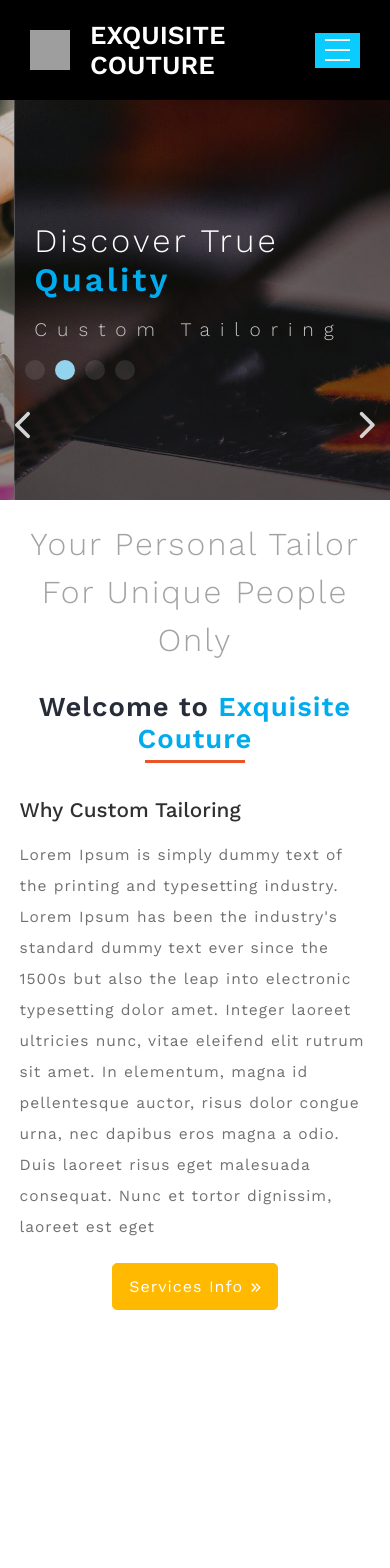
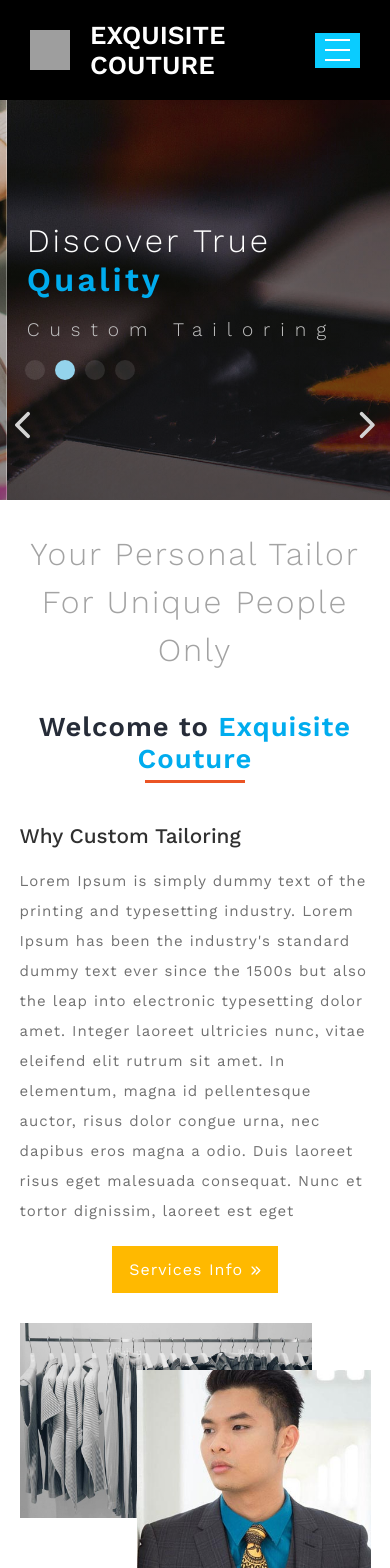
Before and after one commit to Dipsaint1/Exquisite-Couture, a React (Create React App) app: page / in a window 390 px wide. Shown: the top 1568 px of the page. Before the commit the page ends 1330 px from the top, so only its background shows below. Built offline with nearby package versions, Linux system fonts and the light colour scheme; grey boxes are pictures that could not be loaded; a web font is replaced by a local one.

Commit message:
added hero section image

```diff
--- a/src/components/HeroSection.js
+++ b/src/components/HeroSection.js
@@ -4,14 +4,18 @@ import Carousel from "./carousel/Carousel";
 import { Link } from 'react-router-dom';
 import { FontAwesomeIcon } from '@fortawesome/react-fontawesome';
 import { faAnglesRight } from '@fortawesome/free-solid-svg-icons';
+import Hero1 from '../images/hero1.jpg';
+import Hero2 from '../images/hero2.jpg';
+
 
 function HeroSection() {
   return (
     <div className='hero-section'>
       <Carousel />
       <main id='main'>
-        <div className="left">
-          <h1>Your Personal Tailor For Unique People Only</h1>
+        <div className="container">
+          <div className="left">
+            <h1>Your Personal Tailor For Unique People Only</h1>
             <h2>Welcome to <span>Exquisite Couture</span></h2>
             <span></span>
             <h4>Why Custom Tailoring</h4>
@@ -22,9 +26,11 @@ function HeroSection() {
             <div className="service-info-container">
               <Link className='service-info-link' to=''><button>Services Info <FontAwesomeIcon className='icon' icon={faAnglesRight} /> </button></Link>
             </div>
-        </div>
-        <div className="right">
-
+          </div>
+          <div className="right">
+            <img className='hero-img hero-img-1' src={Hero1} alt="hero-img" />
+            <img className='hero-img hero-img-2' src={Hero2} alt="hero-img" />
+          </div>
         </div>
 
       </main>
--- a/src/components/styles/Herosection.scss
+++ b/src/components/styles/Herosection.scss
@@ -5,7 +5,20 @@
 
 
   @media screen and (max-width: 720px){
-    .left > h1{
+    .container{
+      display: grid;
+      grid-template-columns: repeat(12, 1fr);
+      width: 100%;
+    }
+
+    .left, .right{
+      grid-column: span 12;
+      display: flex;
+      flex-direction: column;
+      width: 100%;
+    }
+
+    .container > .left > h1{
       color: rgb(163, 163, 163);
       font-size: 2em;
       font-weight: 300;
@@ -13,10 +26,10 @@
       text-align: center;
       margin: 10px auto;
       line-height: 1.5em;
-      font-family: 'Work Sans', sans-serif;
+      // font-family: 'Work Sans', sans-serif;
     }
 
-    .left > h2{
+    .container > .left > h2{
       font-size: 1.712em;
       color: #262c38;
       letter-spacing: 1px;
@@ -24,10 +37,10 @@
       font-weight:600;
       text-align: center;
       margin: 1em auto;
-      font-family: 'Work Sans', sans-serif;
+      // font-family: 'Work Sans', sans-serif;
     }
 
-    .left > h2:after{
+    .container > .left > h2:after{
       border-top: 3px solid #eb5424;
       display: block;
       width: 100px;
@@ -35,29 +48,29 @@
       margin: 5px auto 0;
     }
 
-    .left > h2 > span{
+    .container > .left > h2 > span{
       color:#00acee;
-      font-family: 'Work Sans', sans-serif;
+      // font-family: 'Work Sans', sans-serif;
     }
 
-    .left > h4{
+    .container > .left > h4{
       text-align: left;
-      margin: 1.5em 0 0 0;
+      margin: 0.5em 0 0 0;
       line-height: 30px;
       text-transform: capitalize;
       font-size: 1.3em;
       color: #303030;
-      font-family: 'Work Sans', sans-serif;
+      // font-family: 'Work Sans', sans-serif;
       font-weight: 500;
     }
 
-    .left > p{
-      font-size: 15.5px;
+    .container > .left > p{
+      font-size: 15px;
       line-height: 2em;
       margin-top: 1em;
       color: #717171;
       letter-spacing: 1px;
-      font-family: 'Work Sans', sans-serif;
+      font-weight: 400;
     }
 
     .service-info-container{
@@ -70,7 +83,7 @@
       padding: 0.8em 1em;
       background: #ffb900;
       border: 1px solid #ffb900;
-      border-radius: 5px;
+      border-radius: 0px;
       margin: 0 auto;
       text-decoration: none;
       color: #fff;
@@ -78,7 +91,7 @@
       &:hover{
         border:1px solid #00acee;
         background:#00acee;
-        transition: 2s ease;
+        transition: 1.5s ease;
       }
     }
     .service-info-container > .service-info-link > button{
@@ -87,10 +100,38 @@
       background: none;
       letter-spacing: 1px;
       font-size: 1em;
+      cursor: pointer;
 
       & > .icon{
         font-size: 0.7em;
       }
     }
+
+    .right{
+      margin-top: 20px;
+      position: relative;
+      width: 100%;
+      display: grid;
+      grid-template-columns: repeat(12, 1fr);
+    }
+
+    .hero-img{
+      width: 100%;
+      height: auto;
+    }
+
+    .hero-img-1{
+      grid-column: 1 / span 10;
+      grid-row: 1;
+    }
+
+    .hero-img-2{
+      grid-column: 5 / -1;
+      grid-row: 1;
+      margin-top: 20%;
+      z-index: 1;
+    }
   }
+
+
 }
```
Also changed, not shown: src/images/hero1.jpg (renamed from src/images/ab.jpg), src/images/hero2.jpg (renamed from src/images/ab2.jpg).
